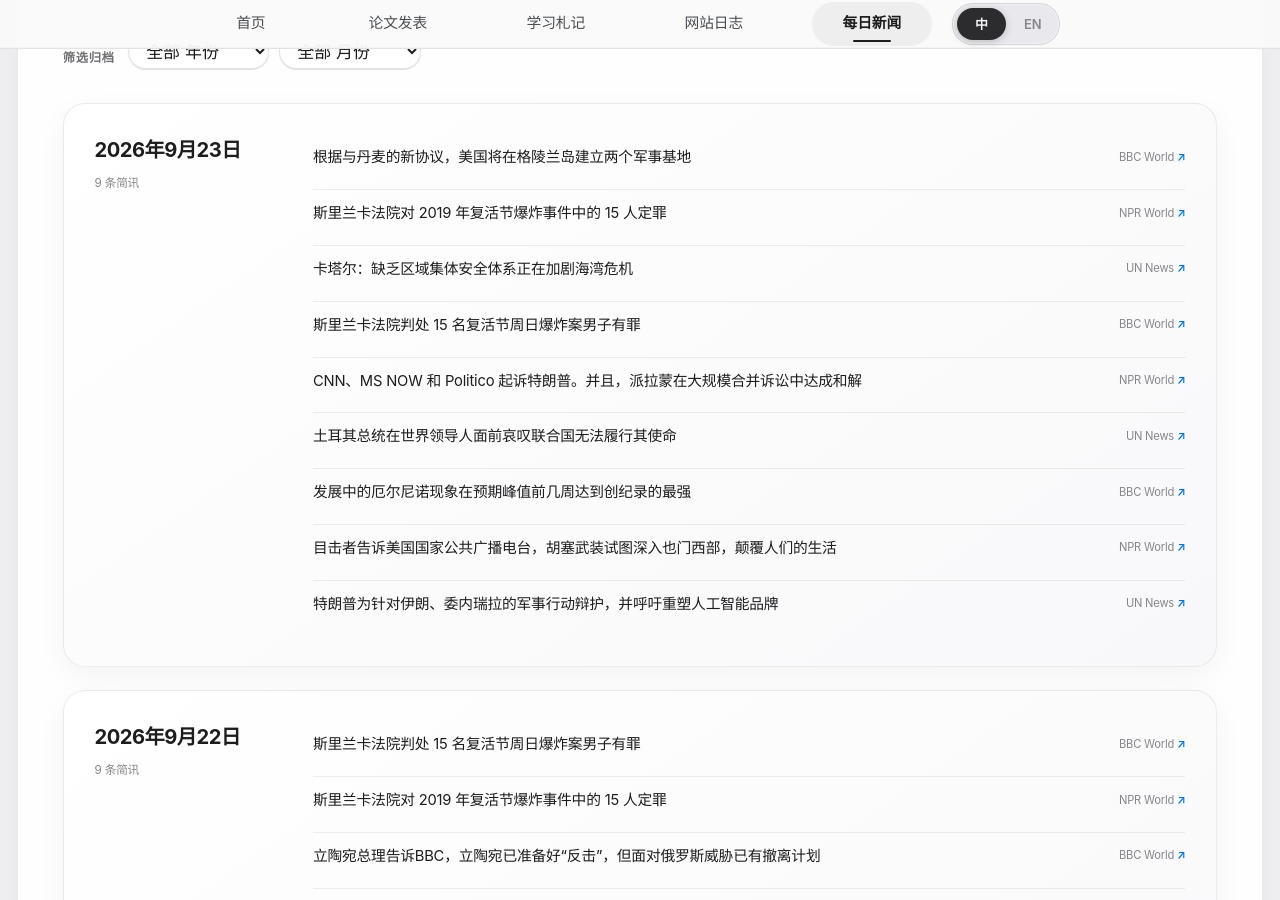
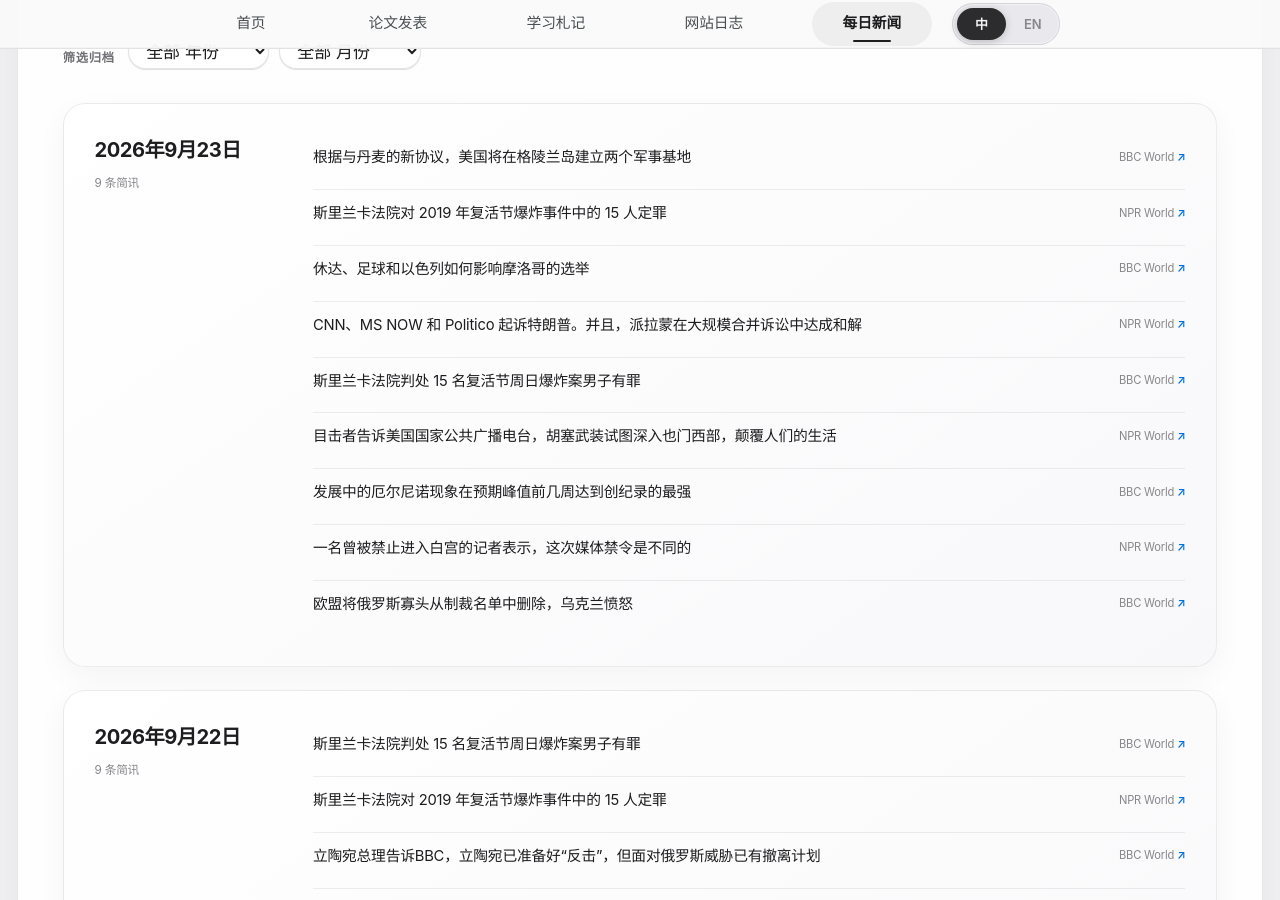
Before and after one commit to HaoxiangLuo/HaoxiangLuo.github.io, a Jekyll site: the page built from _pages/daily-news-zh.html, in a window 1280 px wide and 900 px high, scrolled down 297 px. Built offline with Jekyll 4.4.1, drawn with Linux system fonts in a browser that asks for light colours; a style sheet for code colours, icons or effects is not loaded.

Commit message:
Update daily news 2026-09-23

```diff
--- a/_data/daily_news.json
+++ b/_data/daily_news.json
@@ -1,5 +1,5 @@
 {
-  "updated_at": "2026-09-23T04:23:44+08:00",
+  "updated_at": "2026-09-23T05:22:58+08:00",
   "days": [
     {
       "date": "2026-09-23",
@@ -17,10 +17,16 @@
           "title_zh": "斯里兰卡法院对 2019 年复活节爆炸事件中的 15 人定罪"
         },
         {
-          "title": "Qatar: Absence of a regional collective security system is fuelling crisis in the Gulf",
-          "source": "UN News",
-          "url": "https://news.un.org/feed/view/en/story/2026/09/1168400",
-          "title_zh": "卡塔尔：缺乏区域集体安全体系正在加剧海湾危机"
+          "title": "How Ceuta, football and Israel are shaping Morocco's election",
+          "source": "BBC World",
+          "url": "https://www.bbc.co.uk/news/articles/c8r4v7n6py97o?at_medium=RSS&at_campaign=rss",
+          "title_zh": "休达、足球和以色列如何影响摩洛哥的选举"
+        },
+        {
+          "title": "CNN, MS NOW and Politico sue Trump. And, Paramount settles in massive merger lawsuit",
+          "source": "NPR World",
+          "url": "https://www.npr.org/2026/09/22/g-s1-144512/up-first-newsletter-press-lawsuit-cnn-msnow-politico-unga-trump-speech-paramount-deal",
+          "title_zh": "CNN、MS NOW 和 Politico 起诉特朗普。并且，派拉蒙在大规模合并诉讼中达成和解"
         },
         {
           "title": "Sri Lanka court convicts 15 men over deadly Easter Sunday bombings",
@@ -29,16 +35,10 @@
           "title_zh": "斯里兰卡法院判处 15 名复活节周日爆炸案男子有罪"
         },
         {
-          "title": "CNN, MS NOW and Politico sue Trump. And, Paramount settles in massive merger lawsuit",
+          "title": "Houthis try to push deeper into western Yemen, upending life, witnesses tell NPR",
           "source": "NPR World",
-          "url": "https://www.npr.org/2026/09/22/g-s1-144512/up-first-newsletter-press-lawsuit-cnn-msnow-politico-unga-trump-speech-paramount-deal",
-          "title_zh": "CNN、MS NOW 和 Politico 起诉特朗普。并且，派拉蒙在大规模合并诉讼中达成和解"
-        },
-        {
-          "title": "UN rendered unable to fulfil its mission, Turkish President laments before world leaders",
-          "source": "UN News",
-          "url": "https://news.un.org/feed/view/en/story/2026/09/1168399",
-          "title_zh": "土耳其总统在世界领导人面前哀叹联合国无法履行其使命"
+          "url": "https://www.npr.org/2026/09/22/g-s1-144261/yemen-houthis-saudi-iran-humanitarian-crisis",
+          "title_zh": "目击者告诉美国国家公共广播电台，胡塞武装试图深入也门西部，颠覆人们的生活"
         },
         {
           "title": "Developing El Niño becomes strongest on record weeks before expected peak",
@@ -47,16 +47,16 @@
           "title_zh": "发展中的厄尔尼诺现象在预期峰值前几周达到创纪录的最强"
         },
         {
-          "title": "Houthis try to push deeper into western Yemen, upending life, witnesses tell NPR",
+          "title": "A journalist once barred from the White House says this media ban is different",
           "source": "NPR World",
-          "url": "https://www.npr.org/2026/09/22/g-s1-144261/yemen-houthis-saudi-iran-humanitarian-crisis",
-          "title_zh": "目击者告诉美国国家公共广播电台，胡塞武装试图深入也门西部，颠覆人们的生活"
+          "url": "https://www.npr.org/2026/09/22/nx-s1-5976755/jim-acosta-white-house-media-ban",
+          "title_zh": "一名曾被禁止进入白宫的记者表示，这次媒体禁令是不同的"
         },
         {
-          "title": "Trump defends military action against Iran, Venezuela, and calls for rebrand of AI",
-          "source": "UN News",
-          "url": "https://news.un.org/feed/view/en/story/2026/09/1168397",
-          "title_zh": "特朗普为针对伊朗、委内瑞拉的军事行动辩护，并呼吁重塑人工智能品牌"
+          "title": "Ukraine anger as EU removes Russian oligarchs from sanctions list",
+          "source": "BBC World",
+          "url": "https://www.bbc.co.uk/news/articles/c6dj4k98107do?at_medium=RSS&at_campaign=rss",
+          "title_zh": "欧盟将俄罗斯寡头从制裁名单中删除，乌克兰愤怒"
         }
       ]
     },
```
